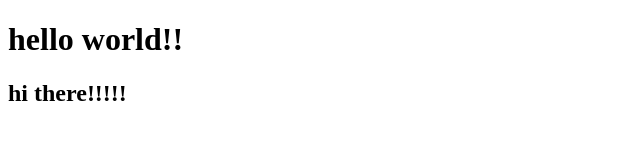
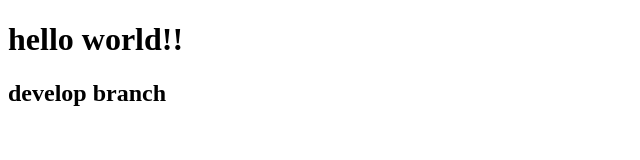
Before and after one commit to gualterandre/simple-html, a plain HTML site: page index.html in a window 1280 px wide. Shown: the whole page, without its empty margins (0-640 px from the left). Drawn offline with Linux system fonts and the light colour scheme.

Commit message:
Update index.html

```diff
--- a/index.html
+++ b/index.html
@@ -7,6 +7,6 @@
 </head>
 <body>
     <h1>hello world!!</h1>
-    <h2>hi there!!!!!</h2>
+    <h2>develop branch</h2>
 </body>
 </html>
```
